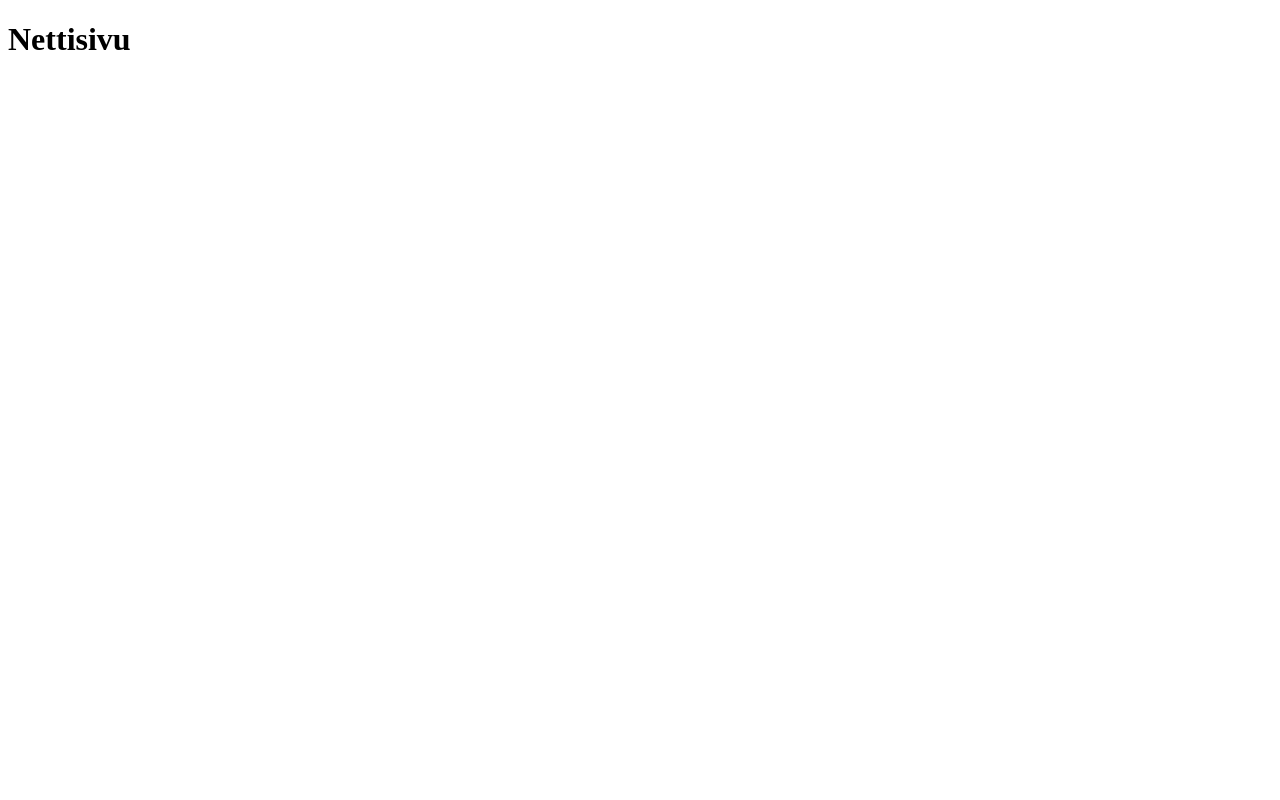
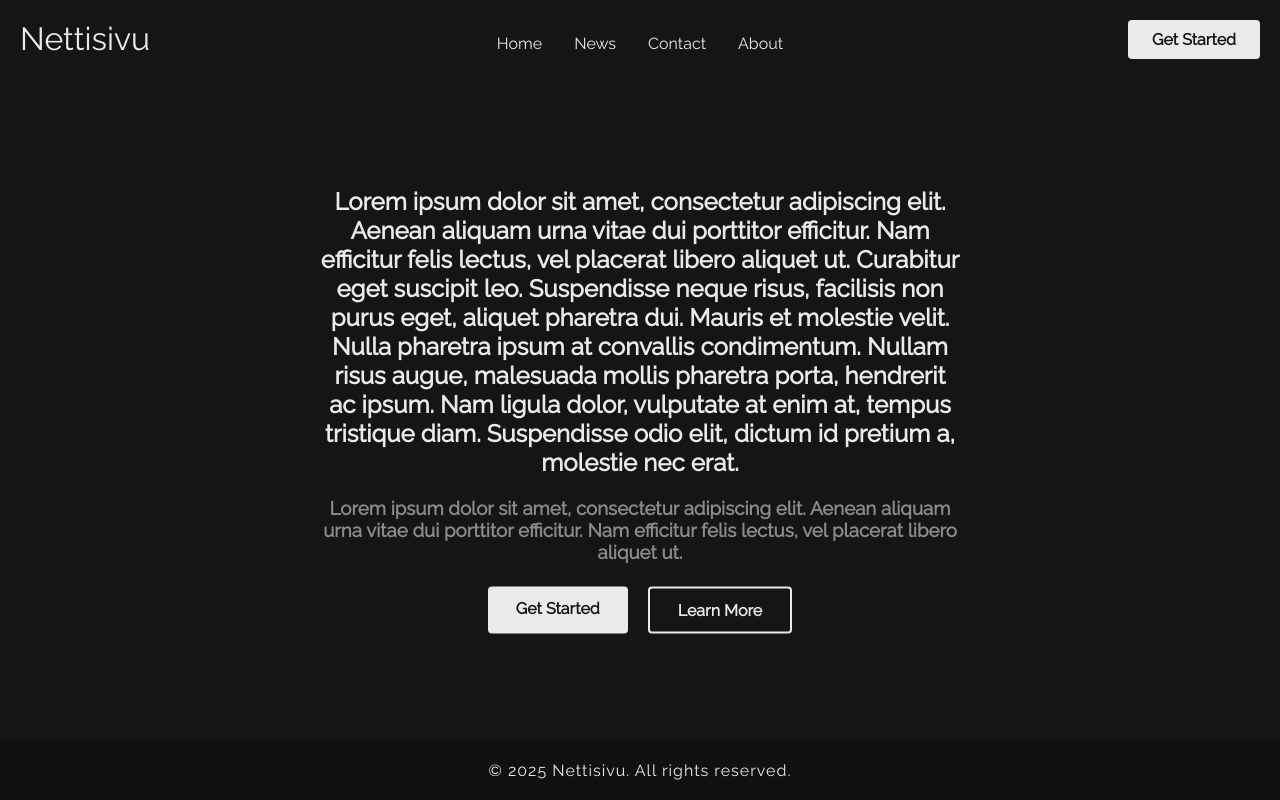
Before and after one commit to Noppe31/nettisivu, a plain HTML site: page index.html in a window 1280 px wide. Drawn offline with Linux system fonts and the light colour scheme.

Commit message:
Update
Navbar, napit ja teksti

Co-Authored-By: ScrambaEggs <229699026+ScrambaEggs@users.noreply.github.com>

```diff
--- a/index.html
+++ b/index.html
@@ -5,8 +5,31 @@
     <meta name="viewport" content="width=device-width, initial-scale=1.0">
     <title>Nettisivu</title>
     <link rel="stylesheet" href="styles.css">
+    <link href="https://fonts.googleapis.com/css2?family=Raleway&display=swap" rel="stylesheet">
 </head>
 <body>
-    <h1>Nettisivu</h1>
+    <h1 class="site-title">Nettisivu</h1>
+    <nav class="navbar">
+        <ul>
+            <li><a href="default.asp">Home</a></li>
+            <li><a href="news.asp">News</a></li>
+            <li><a href="contact.asp">Contact</a></li>
+            <li><a href="about.asp">About</a></li>
+        </ul>
+    </nav>
+    <a href="#" class="get-started-btn">Get Started</a>
+
+    <div class="center-content">
+        <h2>Lorem ipsum dolor sit amet, consectetur adipiscing elit. Aenean aliquam urna vitae dui porttitor efficitur. Nam efficitur felis lectus, vel placerat libero aliquet ut. Curabitur eget suscipit leo. Suspendisse neque risus, facilisis non purus eget, aliquet pharetra dui. Mauris et molestie velit. Nulla pharetra ipsum at convallis condimentum. Nullam risus augue, malesuada mollis pharetra porta, hendrerit ac ipsum. Nam ligula dolor, vulputate at enim at, tempus tristique diam. Suspendisse odio elit, dictum id pretium a, molestie nec erat.</h2>
+        <h3>Lorem ipsum dolor sit amet, consectetur adipiscing elit. Aenean aliquam urna vitae dui porttitor efficitur. Nam efficitur felis lectus, vel placerat libero aliquet ut.</h3>
+        <div class="center-buttons">
+            <a href="#" class="main-btn">Get Started</a>
+            <a href="#" class="main-btn secondary">Learn More</a>
+        </div>
+    </div>
+        </div>
+    <footer class="site-footer">
+        &copy; 2025 Nettisivu. All rights reserved.
+    </footer>
 </body>
 </html>
--- a/styles.css
+++ b/styles.css
@@ -0,0 +1,121 @@
+body {
+    font-family: "Raleway", sans-serif;
+    background-color: #151514;
+    color: #EAEAEA;
+}
+
+.site-title {
+    position: absolute;
+    top: 0;
+    left: 0;
+    margin: 20px;
+    font-weight: 200;
+}
+
+.navbar {
+    width: 100%;
+    display: flex;
+    justify-content: center;
+    margin-top: 20px;
+}
+
+.navbar ul {
+    list-style-type: none;
+    margin: 0;
+    padding: 0;
+    overflow: hidden;
+    display: flex;
+    justify-content: center;
+}
+
+ul li {
+    /* Remove float */
+}
+
+.navbar ul li a {
+    display: block;
+    color: #EAEAEA;
+    text-align: center;
+    padding: 14px 16px;
+    text-decoration: none;
+}
+
+.navbar ul li a:hover {
+    background-color: #111111;
+}
+
+.get-started-btn {
+    position: absolute;
+    top: 20px;
+    right: 20px;
+    background-color: #EAEAEA;
+    color: #151514;
+    padding: 10px 24px;
+    border-radius: 4px;
+    text-decoration: none;
+    font-weight: 600;
+    transition: background 0.2s, color 0.2s;
+}
+
+.get-started-btn:hover {
+    background-color: #111111;
+    color: #EAEAEA;
+}
+
+.center-content {
+    position: absolute;
+    top: 50%;
+    left: 50%;
+    transform: translate(-50%, -50%);
+    text-align: center;
+}
+
+.center-buttons {
+    margin-top: 24px;
+    display: flex;
+    justify-content: center;
+    gap: 20px;
+}
+
+.main-btn {
+    background-color: #EAEAEA;
+    color: #151514;
+    padding: 12px 28px;
+    border-radius: 4px;
+    text-decoration: none;
+    font-weight: 600;
+    transition: background 0.2s, color 0.2s;
+    border: none;
+    font-size: 1rem;
+    cursor: pointer;
+    display: inline-block;
+}
+
+.main-btn.secondary {
+    background-color: transparent;
+    color: #EAEAEA;
+    border: 2px solid #EAEAEA;
+}
+
+.main-btn:hover,
+.main-btn.secondary:hover {
+    background-color: #111111;
+    color: #EAEAEA;
+}
+
+h3 {
+    color: rgb(139, 139, 139);
+}
+
+.site-footer {
+    width: 100%;
+    text-align: center;
+    padding: 20px 0;
+    background: #111111;
+    color: #EAEAEA;
+    position: fixed;
+    left: 0;
+    bottom: 0;
+    font-size: 1rem;
+    letter-spacing: 1px;
+}
```
